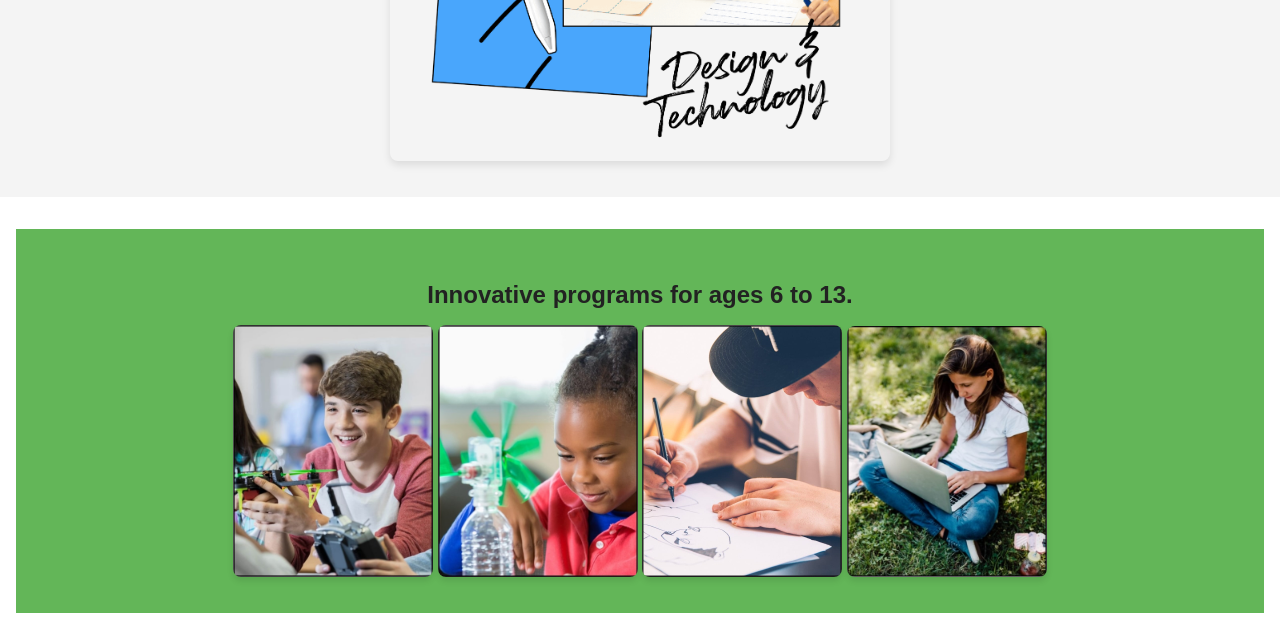
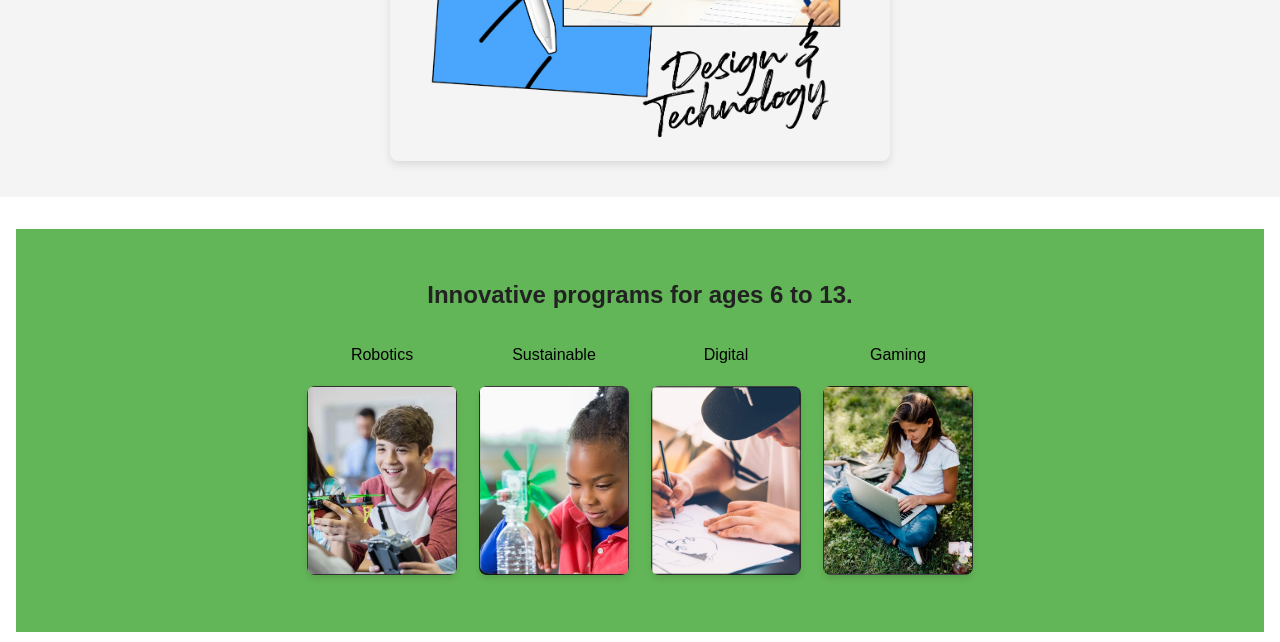
Before and after one commit to martiurpinas/a3mindsoftomorroww, a plain HTML site: page index.html in a window 1280 px wide. Shown: the part 516-1158 px from the top of the page. Drawn offline with Linux system fonts and the light colour scheme.

Commit message:
Update index.html

```diff
--- a/index.html
+++ b/index.html
@@ -17,12 +17,20 @@
     <main>
         <section id="programs">
             <h2>Innovative programs for ages 6 to 13.</h2>
-            <div class="program-images">
-                <img src="./Imagenes/section-2-a.jpeg" alt="Program 1">
-                <img src="./Imagenes/section-2-b.jpeg" alt="Program 2">
-                <img src="./Imagenes/section-2-c.jpeg" alt="Program 3">
-                <img src="./Imagenes/section-2-d.jpeg" alt="Program 4">
-            </div>
+            <table align="center">
+                <tr align="center">
+                    <td>Robotics</td>
+                    <td>Sustainable</td>
+                    <td>Digital</td>
+                    <td>Gaming</td>
+                  </tr>
+                <tr>
+                  <td><img src="./Imagenes/section-2-a.jpeg" alt="Robotics" width="150"></td>
+                  <td><img src="./Imagenes/section-2-b.jpeg" alt="Sustainable" width="150"></td>
+                  <td><img src="./Imagenes/section-2-c.jpeg" alt="Digital" width="150"></td>
+                  <td><img src="./Imagenes/section-2-d.jpeg" alt="Gaming" width="150"></td>
+                </tr>
+              </table>
         </section>
         <section id="studio">
             <h2>Unlock your potential in our Miami studio</h2>
```
